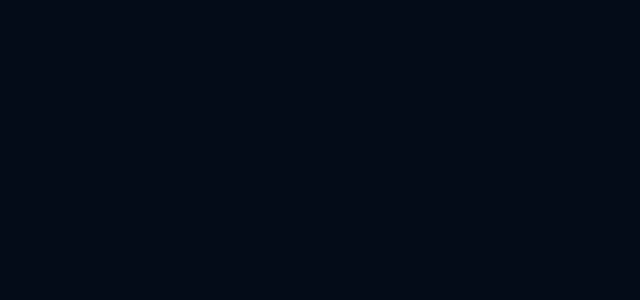
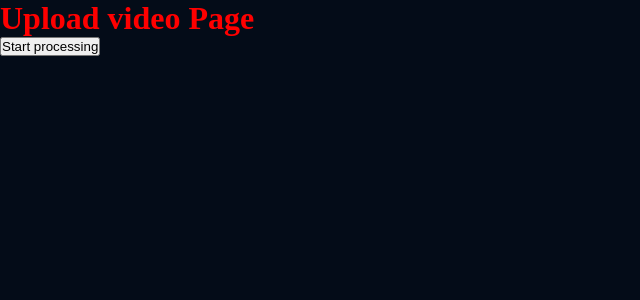
Before and after one commit to Tarun-19/finding-missing-children, a React (Create React App) app: page /upload-video/test-image in a window 1280 px wide. Before the commit this address had no page. Shown: the top 300 px of the page, without its empty margins (0-640 px from the left). Built offline with nearby package versions, Linux system fonts and the light colour scheme.

Commit message:
added params

```diff
--- a/src/App.js
+++ b/src/App.js
@@ -12,8 +12,8 @@ const App = () => (
       <Routes>
         <Route path='/' element={<LandingPage />} />
         <Route path='/upload-image' element={<UploadImagePage />} />
-        <Route path='/upload-video' element={<UploadVideoPage />} />
-        <Route path='/results' element={<ResultsPage />} />
+        <Route path='/upload-video/:imageName' element={<UploadVideoPage />} />
+        <Route path='/results/:imageName/:videoName' element={<ResultsPage />} />
       </Routes>
     </BrowserRouter>
   </div>
--- a/src/screens/ResultsPage.js
+++ b/src/screens/ResultsPage.js
@@ -3,8 +3,13 @@ import { Chart } from "react-google-charts";
 import processedData from "../utils/data";
 import { FallingLines } from "react-loader-spinner";
 import BarLoader from "react-bar-loader";
+import { useParams } from 'react-router-dom';
 
-function ResultsPage(props) {
+function ResultsPage() {
+  const { imageName, videoName } = useParams();
+  console.log(imageName);
+  console.log(videoName);
+
   const [lineData, setlineData] = useState(processedData);
   const [fallingLinesLoder, setfallingLinesLoder] = useState(true);
   const [processing, setprocessing] = useState(true);
--- a/src/screens/UploadImagePage.js
+++ b/src/screens/UploadImagePage.js
@@ -1,12 +1,12 @@
-import React from 'react';
+import React, {useState} from 'react';
 import { Link } from 'react-router-dom';
 
 function UploadImagePage() {
-    console.log("upld img")
+    const [imageName, setimageName] = useState("test-image");
   return (
     <div>
       <h1 style={{color:'red'}}>Upload Image Page</h1>
-      <Link to="/upload-video">
+      <Link to={"/upload-video/"+imageName}>
           <button type="button">Next</button>
         </Link>
     </div>
--- a/src/screens/UploadVideoPage.js
+++ b/src/screens/UploadVideoPage.js
@@ -1,12 +1,15 @@
-import React from 'react';
+import React, {useState} from 'react';
 import { Link } from 'react-router-dom';
+import { useParams } from 'react-router-dom';
 
 function UploadVideoPage() {
-    console.log("upld vid")
+    const { imageName } = useParams();
+    console.log(imageName)
+    const [videoName, setvideoName] = useState("test-video");
   return (
     <div>
       <h1 style={{color:'red'}}>Upload video Page</h1>
-      <Link to="/results">
+      <Link to={"/results/"+imageName+"/"+videoName}>
           <button type="button">Start processing</button>
       </Link>
     </div>
```
